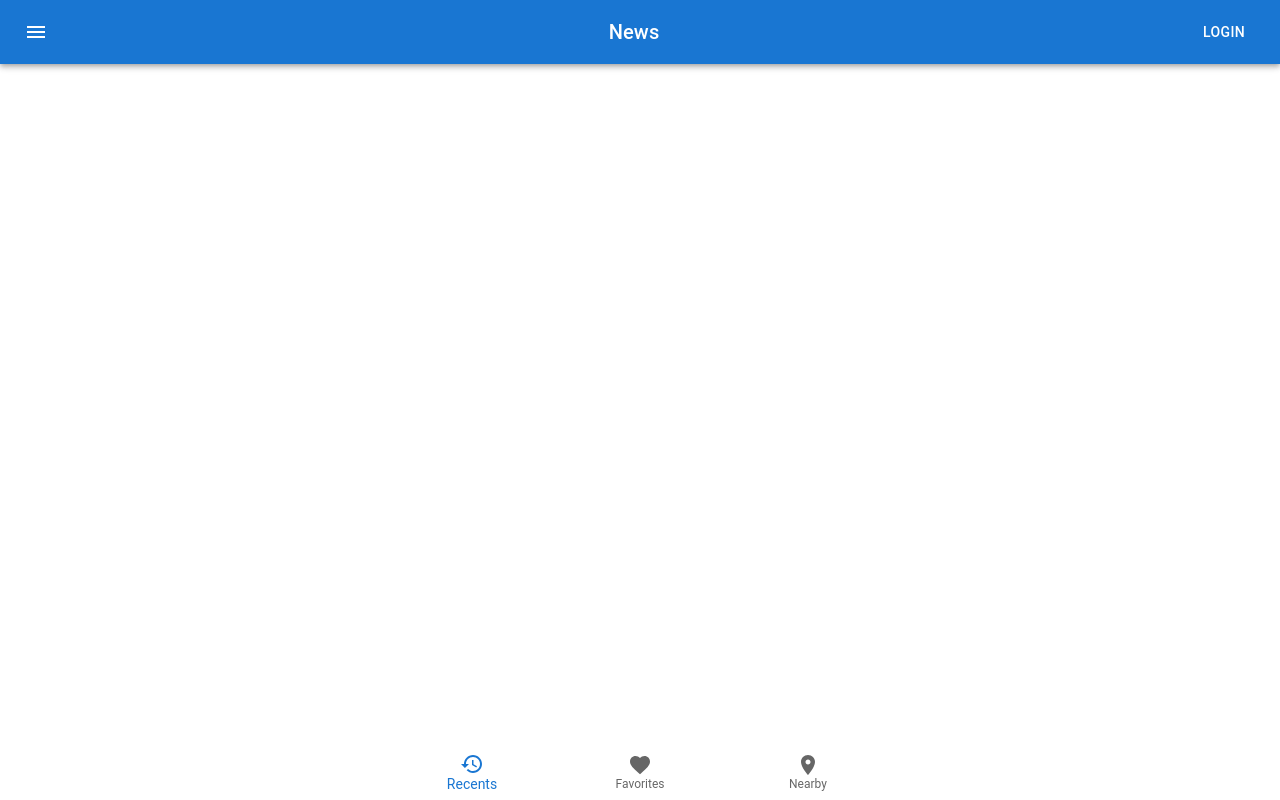
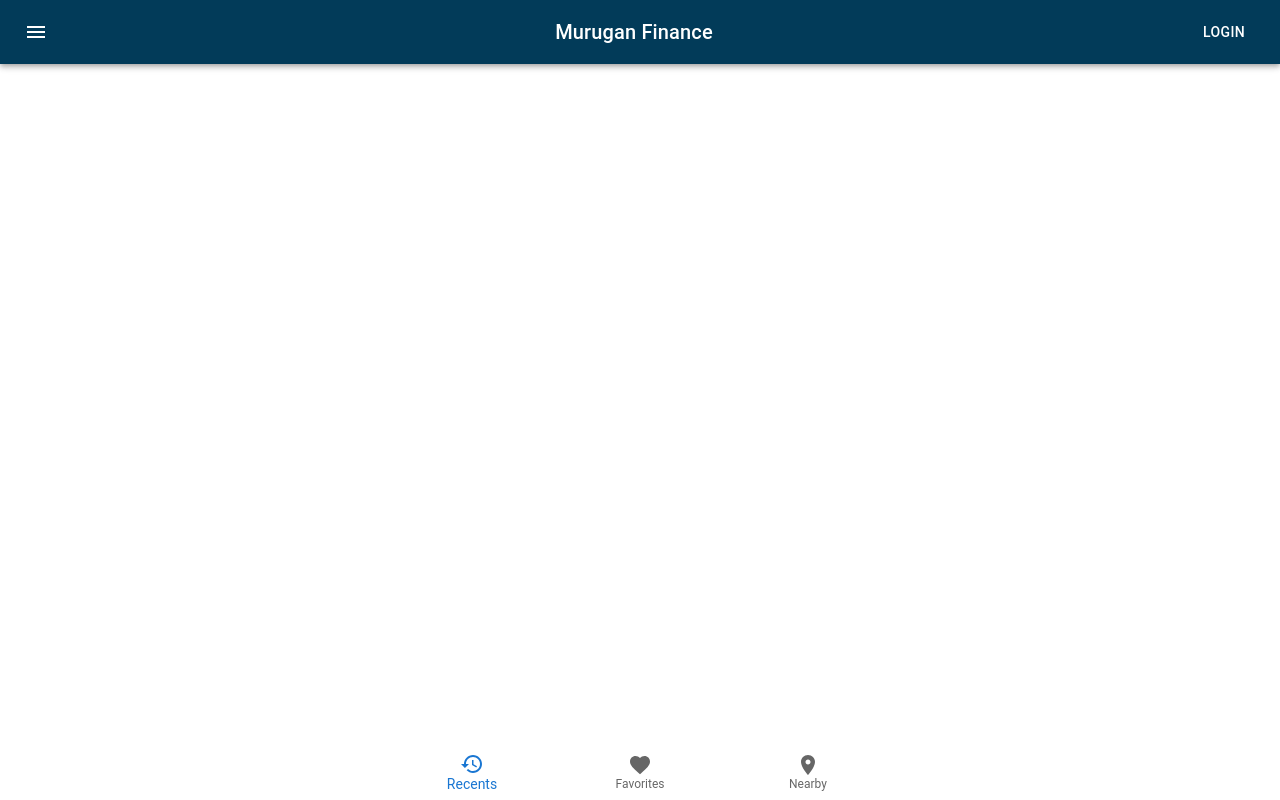
Before and after one commit to mychoice2018/muruganfinance, a React (Create React App) app: page / in a window 1280 px wide. Built offline with nearby package versions, Linux system fonts and the light colour scheme.

Commit message:
header changes

```diff
--- a/src/components/layout/index.js
+++ b/src/components/layout/index.js
@@ -13,7 +13,7 @@ export default function ButtonAppBar() {
   const [isOpenDrawer, setIsOpenDrawer] = React.useState(false);
   return (
     <Box sx={{ flexGrow: 1 }}>
-      <AppBar position='static'>
+      <AppBar position='static' className='customHeader'>
         <Toolbar>
           <IconButton
             size='large'
@@ -26,7 +26,7 @@ export default function ButtonAppBar() {
             <MenuIcon />
           </IconButton>
           <Typography variant='h6' component='div' sx={{ flexGrow: 1 }}>
-            News
+            Murugan Finance
           </Typography>
           <Button color='inherit'>Login</Button>
         </Toolbar>
--- /dev/null
+++ b/src/styles/_header.scss
@@ -0,0 +1,3 @@
+.customHeader{
+    background-color: #023b59 !important;
+}
--- a/src/styles/index.scss
+++ b/src/styles/index.scss
@@ -1 +1,2 @@
-@import 'home.scss'
+@import 'home.scss';
+@import 'header.scss'
```
